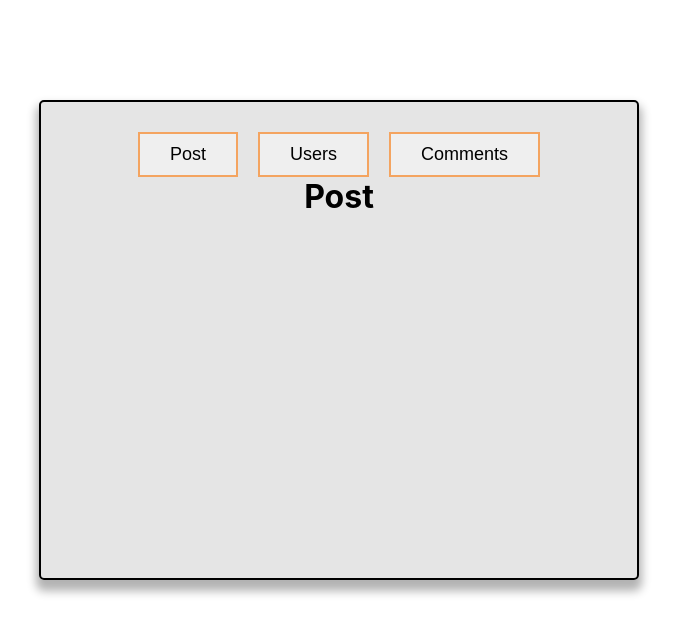
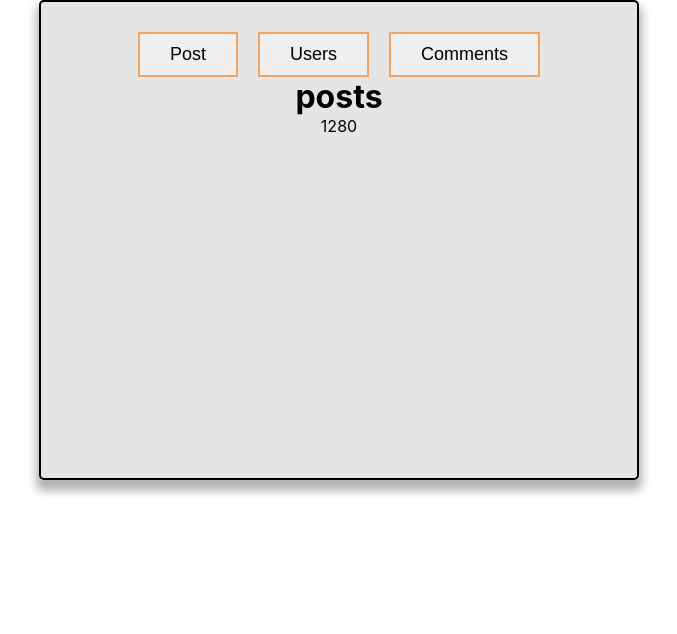
Before and after one commit to Officialibn1/Shawarmania, a React (Create React App) app: page / in a window 1280 px wide. Shown: the top 634 px of the page, without its empty margins (301-978 px from the left). Built offline with nearby package versions, Linux system fonts and the light colour scheme; no server answers.

Commit message:
useEffect lesson completed

```diff
--- a/src/App.js
+++ b/src/App.js
@@ -1,26 +1,51 @@
 import { useEffect, useState } from "react";
-import Comments from "./Components/Comments";
-import Post from "./Components/Post";
-import Users from "./Components/Users";
+
 
 function App() {
-  const [resourceType, setResourceType] = useState(<Post />);
+
+  // useState and useEffect for handling text and resource type
+
+  const [resourceType, setResourceType] = useState('posts');
+  const [text, setText] = useState([]);
+  useEffect(() => {
+    fetch(`https://jsonplaceholder.typicode.com/${resourceType}`)
+      .then(response => response.json())
+      .then(json => setText(json))
+    return () => {
+      ''
+    };
+  }, [resourceType]);
+
+  // --------------------------------------------------
+
+  // useState & useEffect for handling windows resize
+
+  const [windowWidth, setWindowWidth] = useState(window.innerWidth);
+
+  const setWidth = () => {
+    setWindowWidth(window.innerWidth)
+  }
 
   useEffect(() => {
-    console.log('Effect Rendered')
+    window.addEventListener('resize', setWidth)
     return () => {
-      console.log('Effect RenderCleaned Up')
-    };
-  }, [resourceType]);
+      window.removeEventListener('resize', setWidth)
+    }
+  }, []);
+
+  // ----------------------------------------------------
 
   return (
     <div className="Div">
       <div className="content" >
 
-        <button className="Button" onClick={() => setResourceType(<Post />)}>Post</button>
-        <button className="Button" onClick={() => setResourceType(<Users />)}>Users</button>
-        <button className="Button" onClick={() => setResourceType(<Comments />)}>Comments</button>
+        <button className="Button" onClick={() => setResourceType('posts')}>Post</button>
+        <button className="Button" onClick={() => setResourceType('users')}>Users</button>
+        <button className="Button" onClick={() => setResourceType('comments')}>Comments</button>
         <h1>{resourceType}</h1>
+        <div>
+          {windowWidth}
+        </div>
       </div>
     </div>
   );
--- a/src/index.css
+++ b/src/index.css
@@ -20,7 +20,6 @@ code {
 
 .Div{
   display: flex;
-  height: 85vh;
   align-items: center;
   justify-content: center;
 }
@@ -54,8 +53,9 @@ code {
   background: rgba(0, 0, 0, 0.1);
   width: 80%;
   max-width: 600px;
-  height: 60vh;
+  min-height: 60vh;
   border: 2px solid black;
+  word-wrap: break-word;
   padding: 30px 50px;
   text-align: center;
   border-radius: 5px;
```
